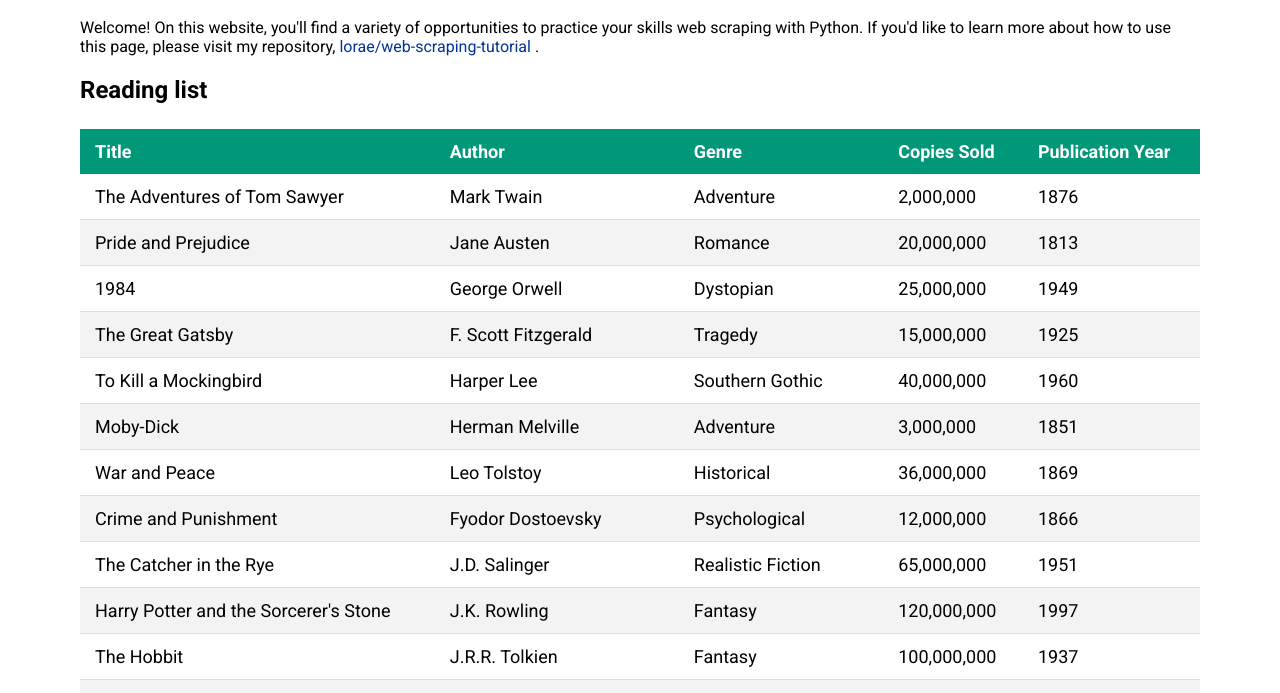
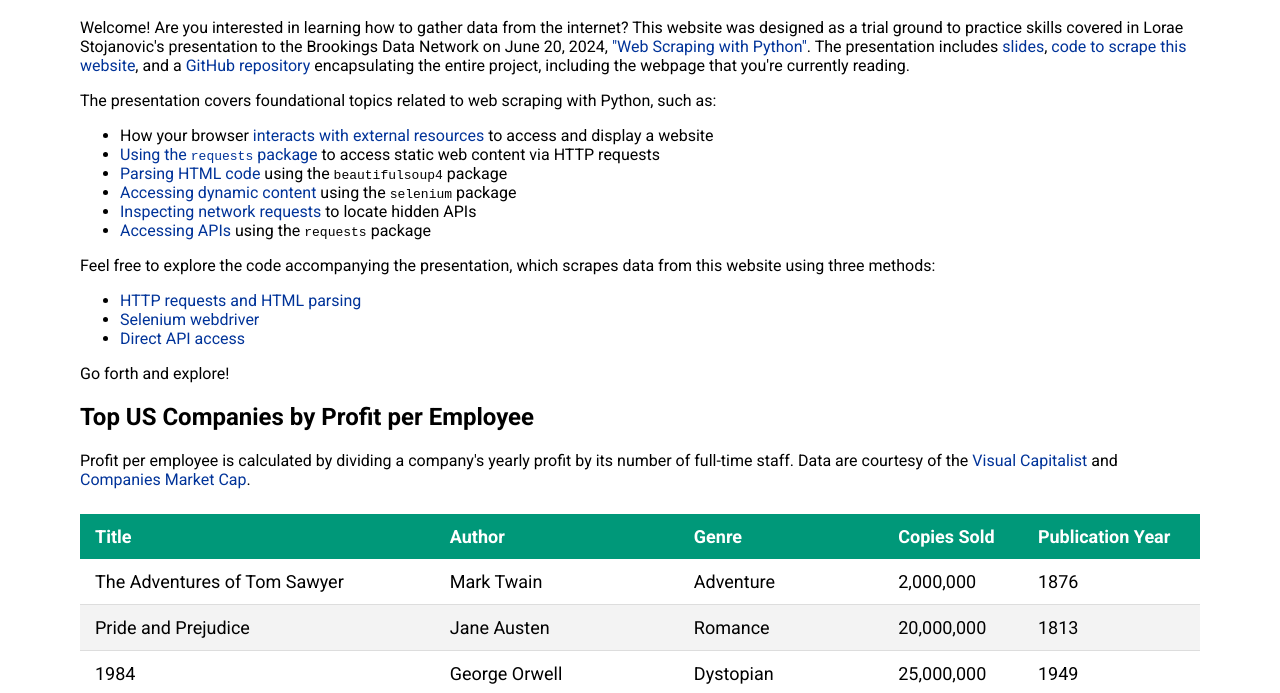
Before and after one commit to lorae/web-scraping-tutorial, a plain HTML site: page index.html in a window 1280 px wide. Shown: the part 101-794 px from the top of the page. Drawn offline with nearby package versions, Linux system fonts and the light colour scheme.

Commit message:
feat: add opening explanatory text

```diff
--- a/index.html
+++ b/index.html
@@ -12,11 +12,29 @@
 <body>
     <div class="container">
         <h1>Scrape this website!</h1>
-        <p>Welcome! On this website, you'll find a variety of opportunities to practice your skills web scraping with Python. If you'd like to learn more about how to use this page, please visit my repository,
-            <a href="https://github.com/lorae/web-scraping-tutorial" target="_blank">lorae/web-scraping-tutorial</a>
-            .
-        </p>
-        <h2>Reading list</h2>
+        <p>Welcome! Are you interested in learning how to gather data from the internet? This website was designed as a trial ground to practice skills covered in Lorae Stojanovic's presentation to the Brookings Data Network on June 20, 2024, <a href="https://lorae.github.io/web-scraping-tutorial/advanced-web-scraping.slides.html">"Web Scraping with Python"</a>. The presentation includes <a href="https://lorae.github.io/web-scraping-tutorial/advanced-web-scraping.slides.html">slides</a>, <a href="https://lorae.github.io/web-scraping-tutorial/advanced-web-scraping.slides.html">code to scrape this website</a>, and a <a href="https://github.com/lorae/web-scraping-tutorial">GitHub repository</a> encapsulating the entire project, including the webpage that you're currently reading.</p>
+
+        <p>The presentation covers foundational topics related to web scraping with Python, such as:</p>
+        <ul>
+            <li>How your browser <a href="https://lorae.github.io/web-scraping-tutorial/advanced-web-scraping.slides.html#/2/5">interacts with external resources</a> to access and display a website</li>
+            <li><a href="https://lorae.github.io/web-scraping-tutorial/advanced-web-scraping.slides.html#/4/2">Using the <code>requests</code> package</a> to access static web content via HTTP requests</li>
+            <li><a href="https://lorae.github.io/web-scraping-tutorial/advanced-web-scraping.slides.html#/4/9">Parsing HTML code</a> using the <code>beautifulsoup4</code> package</li>
+            <li><a href="https://lorae.github.io/web-scraping-tutorial/advanced-web-scraping.slides.html#/5">Accessing dynamic content</a> using the <code>selenium</code> package</li>
+            <li><a href="https://lorae.github.io/web-scraping-tutorial/advanced-web-scraping.slides.html#/6/1">Inspecting network requests</a> to locate hidden APIs</li>
+            <li><a href="https://lorae.github.io/web-scraping-tutorial/advanced-web-scraping.slides.html#/6/10">Accessing APIs</a> using the <code>requests</code> package</li>
+        </ul>
+
+        <p>Feel free to explore the code accompanying the presentation, which scrapes data from this website using three methods:</p>
+        <ul>
+            <li><a href="#">HTTP requests and HTML parsing</a></li>
+            <li><a href="#">Selenium webdriver</a></li>
+            <li><a href="#">Direct API access</a></li>
+        </ul>
+
+        <p>Go forth and explore!</p>
+
+        <h2>Top US Companies by Profit per Employee</h2>
+        <p>Profit per employee is calculated by dividing a company's yearly profit by its number of full-time staff. Data are courtesy of the <a href="https://www.visualcapitalist.com/profit-per-employee-top-u-s-companies-ranking/">Visual Capitalist</a> and <a href="https://companiesmarketcap.com/">Companies Market Cap</a>.</p>
         <table class="styled-table">
             <thead>
                 <tr class="header-row">
```
